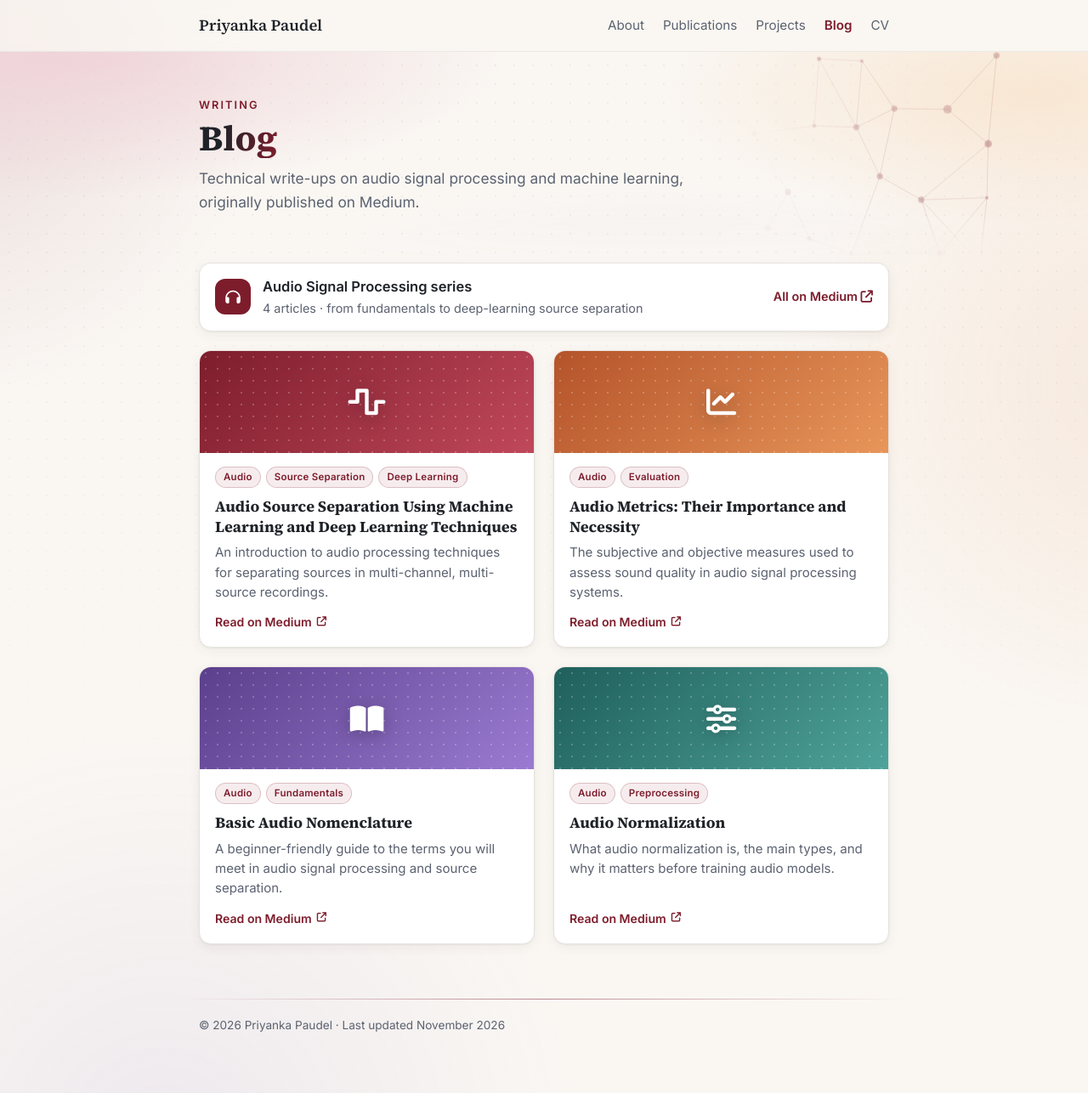
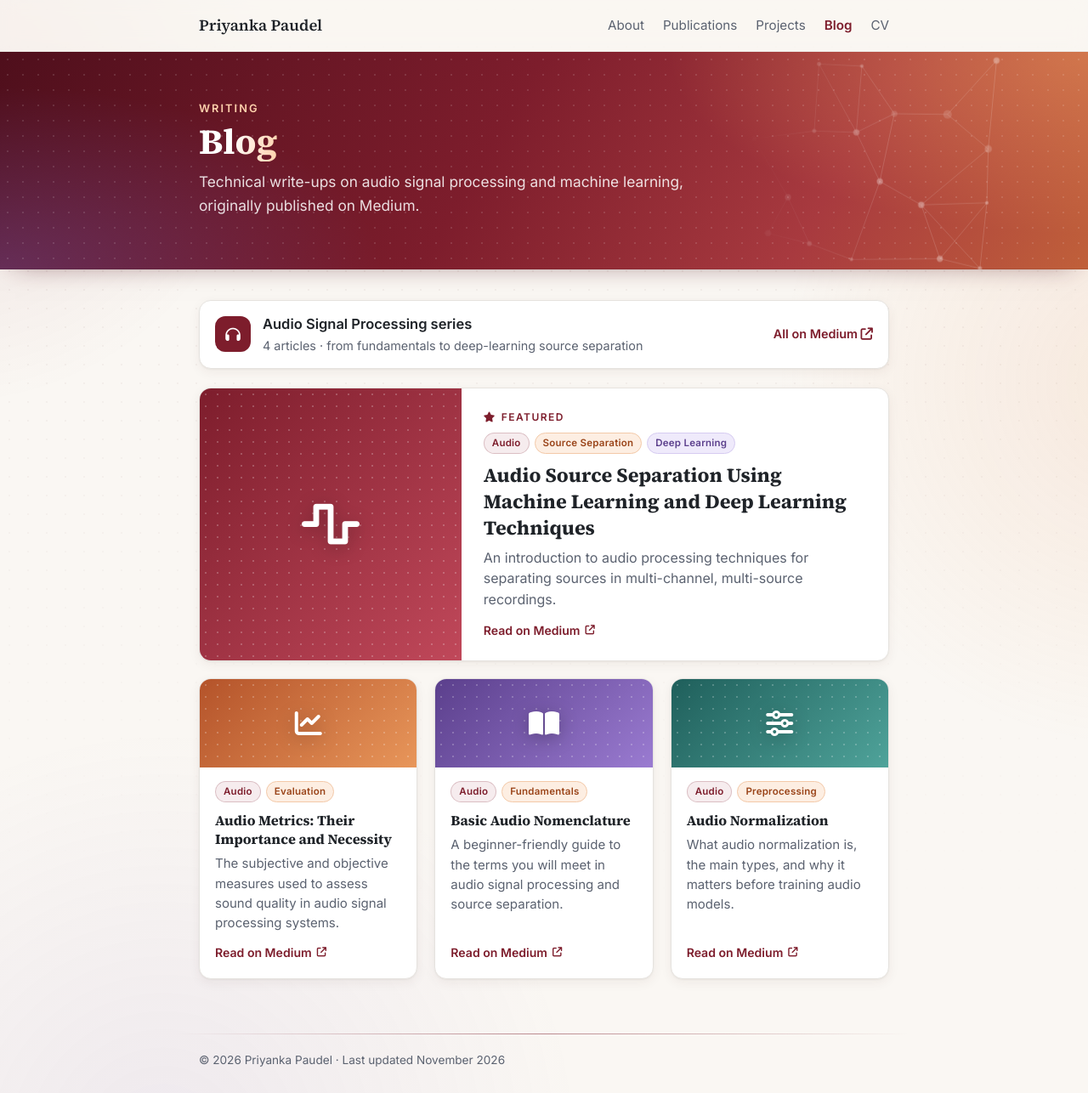
Before and after one commit to priyanka36/priyanka36.github.io, a Jekyll site: the page built from _pages/blogs.md, in a window 1280 px wide and 1286 px high. Shown: the whole window at 85% size. Built offline with Jekyll 4.4.1, drawn with Linux system fonts in a browser that asks for light colours.

Commit message:
Bolder page banners, featured blog card, stylesheet cache-busting

```diff
--- a/_layouts/default.html
+++ b/_layouts/default.html
@@ -10,7 +10,7 @@
   <link rel="preconnect" href="https://fonts.gstatic.com" crossorigin>
   <link href="https://fonts.googleapis.com/css2?family=Source+Serif+4:opsz,wght@8..60,400;8..60,600;8..60,700&family=Inter:wght@400;500;600&display=swap" rel="stylesheet">
   <link rel="stylesheet" href="https://cdnjs.cloudflare.com/ajax/libs/font-awesome/6.5.2/css/all.min.css">
-  <link rel="stylesheet" href="{{ '/assets/css/main.css' | relative_url }}">
+  <link rel="stylesheet" href="{{ '/assets/css/main.css' | relative_url }}?v={{ site.time | date: '%s' }}">
   {% if page.math %}<script defer src="https://cdn.jsdelivr.net/npm/mathjax@3/es5/tex-mml-chtml.js"></script>{% endif %}
 </head>
 <body>
--- a/_pages/blogs.md
+++ b/_pages/blogs.md
@@ -16,9 +16,10 @@ subtitle: "Technical write-ups on audio signal processing and machine learning,
 
 <div class="blog-grid">
 {%- for b in site.data.blog %}
-  <a class="blog-card" href="{{ b.url }}">
+  <a class="blog-card{% if forloop.first %} blog-card--featured{% endif %}" href="{{ b.url }}">
     <div class="blog-cover cover-{{ forloop.index | modulo: 4 }}"><i class="fa-solid {{ b.icon }}" aria-hidden="true"></i></div>
     <div class="blog-body">
+      {% if forloop.first %}<span class="featured-label"><i class="fa-solid fa-star" aria-hidden="true"></i> Featured</span>{% endif %}
       <div class="chips">{% for t in b.tags %}<span class="chip">{{ t }}</span>{% endfor %}</div>
       <h3>{{ b.title }}</h3>
       <p>{{ b.summary }}</p>
--- a/assets/css/main.css
+++ b/assets/css/main.css
@@ -442,3 +442,61 @@ body::after {
 .post .chips { margin-bottom: 16px; }
 .card-title { font-family: var(--serif); font-size: 1.12rem; line-height: 1.3; }
 .page-hero { margin-bottom: 4px; padding-bottom: 52px; }
+
+/* ===================== Bold inner-page banner ===================== */
+.page-hero {
+  --net: #ffffff;
+  color: #fff;
+  -webkit-mask-image: none; mask-image: none;
+  margin-bottom: 36px; padding: 56px calc(50vw - 50%) 60px;
+  background:
+    radial-gradient(rgba(255,255,255,.12) 1.2px, transparent 1.3px) 0 0 / 18px 18px,
+    radial-gradient(ellipse 55% 120% at 100% 0%, rgba(232,150,90,.55), transparent 70%),
+    radial-gradient(ellipse 50% 120% at 0% 100%, rgba(124,96,190,.35), transparent 70%),
+    linear-gradient(120deg, #4f0f1c 0%, #7d1d2c 45%, #a83a3f 75%, #c0603a 100%);
+  box-shadow: inset 0 -1px 0 rgba(0,0,0,.08), 0 10px 30px -18px rgba(80,20,30,.6);
+}
+.page-hero .hero-net { opacity: .55; }
+.page-hero .hero-net line { stroke-opacity: .35; }
+.page-hero .hero-net circle { fill-opacity: .6; }
+.page-kicker { color: #ffd2ad; }
+.page-hero .page-title {
+  background-image: linear-gradient(100deg, #ffffff 40%, #ffd2ad 100%);
+}
+.page-subtitle { color: rgba(255,255,255,.86); }
+@media (prefers-color-scheme: dark) {
+  .page-hero {
+    background:
+      radial-gradient(rgba(255,255,255,.08) 1.2px, transparent 1.3px) 0 0 / 18px 18px,
+      radial-gradient(ellipse 55% 120% at 100% 0%, rgba(232,150,90,.30), transparent 70%),
+      radial-gradient(ellipse 50% 120% at 0% 100%, rgba(124,96,190,.25), transparent 70%),
+      linear-gradient(120deg, #2a0a12 0%, #4f1420 50%, #6b2a26 100%);
+  }
+}
+
+/* Featured blog article */
+.blog-card--featured { grid-column: 1 / -1; flex-direction: row; }
+.blog-card--featured .blog-cover { height: auto; min-height: 220px; flex: 0 0 38%; font-size: 3.4rem; }
+.blog-card--featured .blog-body { padding: 24px 26px; justify-content: center; }
+.prose .blog-card--featured h3 { font-size: 1.45rem; }
+.prose .blog-card--featured p { font-size: 1rem; }
+.featured-label { display: inline-flex; align-items: center; gap: 6px; font-size: .75rem; font-weight: 700; letter-spacing: .12em; text-transform: uppercase; color: var(--accent); margin-bottom: 8px; }
+@media (max-width: 640px) {
+  .blog-card--featured { flex-direction: column; }
+  .blog-card--featured .blog-cover { min-height: 140px; }
+}
+/* livelier tag colours on blog cards */
+.blog-card .chip:nth-child(3n+2) { background: #fdeee2; color: #9a4419; border-color: #f3c9a8; }
+.blog-card .chip:nth-child(3n) { background: #efeafb; color: #5b3f8c; border-color: #d6cbf1; }
+@media (prefers-color-scheme: dark) {
+  .blog-card .chip:nth-child(3n+2) { background: #3a2418; color: #f0b48a; border-color: #5a3a26; }
+  .blog-card .chip:nth-child(3n) { background: #2a2340; color: #c3b2ee; border-color: #3f3560; }
+}
+.blog-grid { grid-template-columns: repeat(3, 1fr); gap: 20px; }
+.blog-grid .blog-card:not(.blog-card--featured) .blog-cover { height: 104px; font-size: 2rem; }
+.prose .blog-grid .blog-card:not(.blog-card--featured) h3 { font-size: 1.02rem; }
+@media (max-width: 820px) { .blog-grid { grid-template-columns: repeat(2, 1fr); } }
+@media (max-width: 640px) {
+  .blog-grid { grid-template-columns: 1fr; }
+  .blog-card--featured .blog-cover { flex: none; min-height: 150px; }
+}
```
